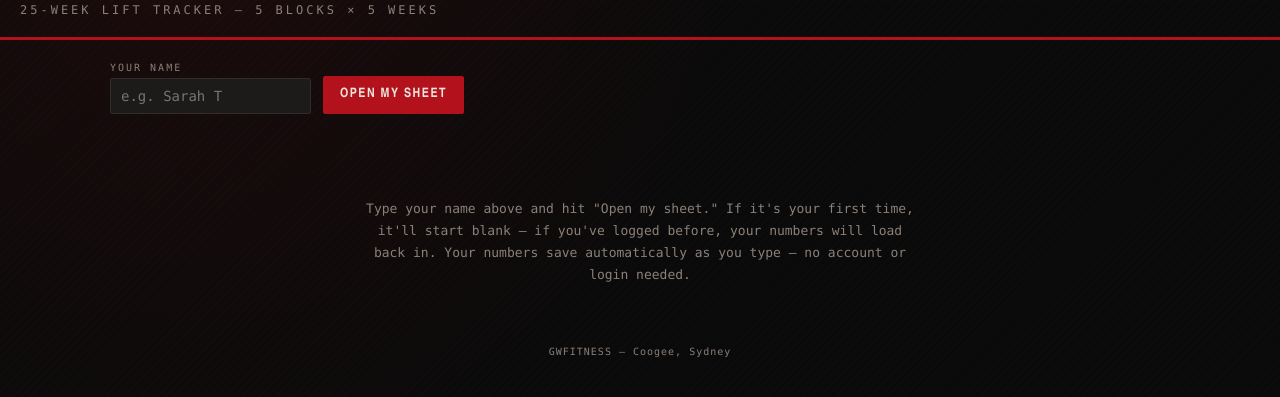
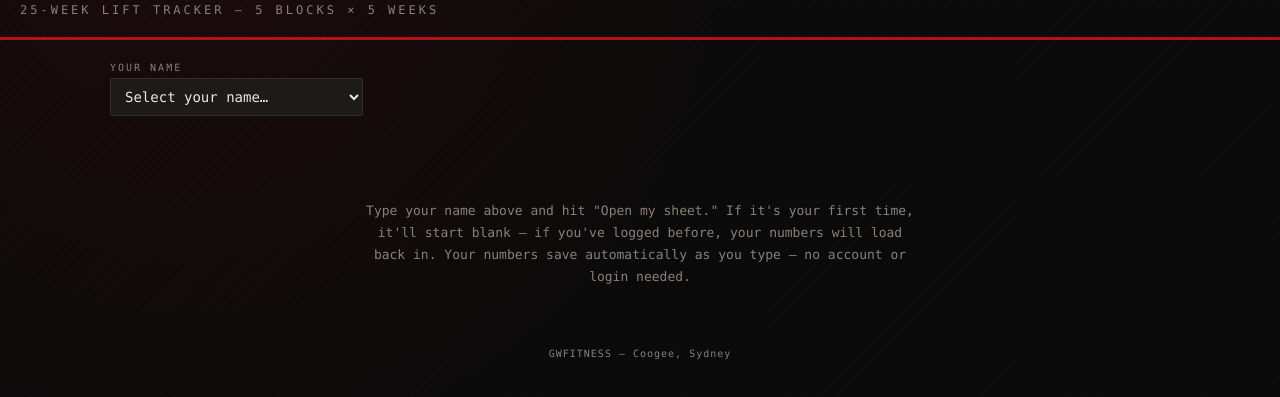
Before and after one commit to GavinW249/GW-Fitness-Tracker, a plain HTML site: page index.html in a window 1280 px wide. Shown: the part 75-472 px from the top of the page. Drawn offline with Linux system fonts and the light colour scheme.

Commit message:
Update index.html

```diff
--- a/index.html
+++ b/index.html
@@ -232,10 +232,17 @@ td input{ width:100px; }
 </div>
 <div class="controls">
 <div class="field">
-<label for="clientName">Your name</label>
+<label for="clientSelect">Your name</label>
+<select id="clientSelect">
+<option value="">Select your name…</option>
+<option value="__new__">+ New client (first time)</option>
+</select>
+</div>
+<div class="field" id="newNameField" style="display:none;">
+<label for="clientName">Type name (once)</label>
 <input type="text" id="clientName" placeholder="e.g. Sarah T" autocomplete="off">
 </div>
-<button class="primary" id="loadBtn">Open my sheet</button>
+<button class="primary" id="loadBtn" style="display:none;">Create sheet</button>
 <button class="ghost" id="clearBtn" style="display:none;">Clear this client's data</button>
 </div>
 <div class="status" id="statusLine"></div>
```
